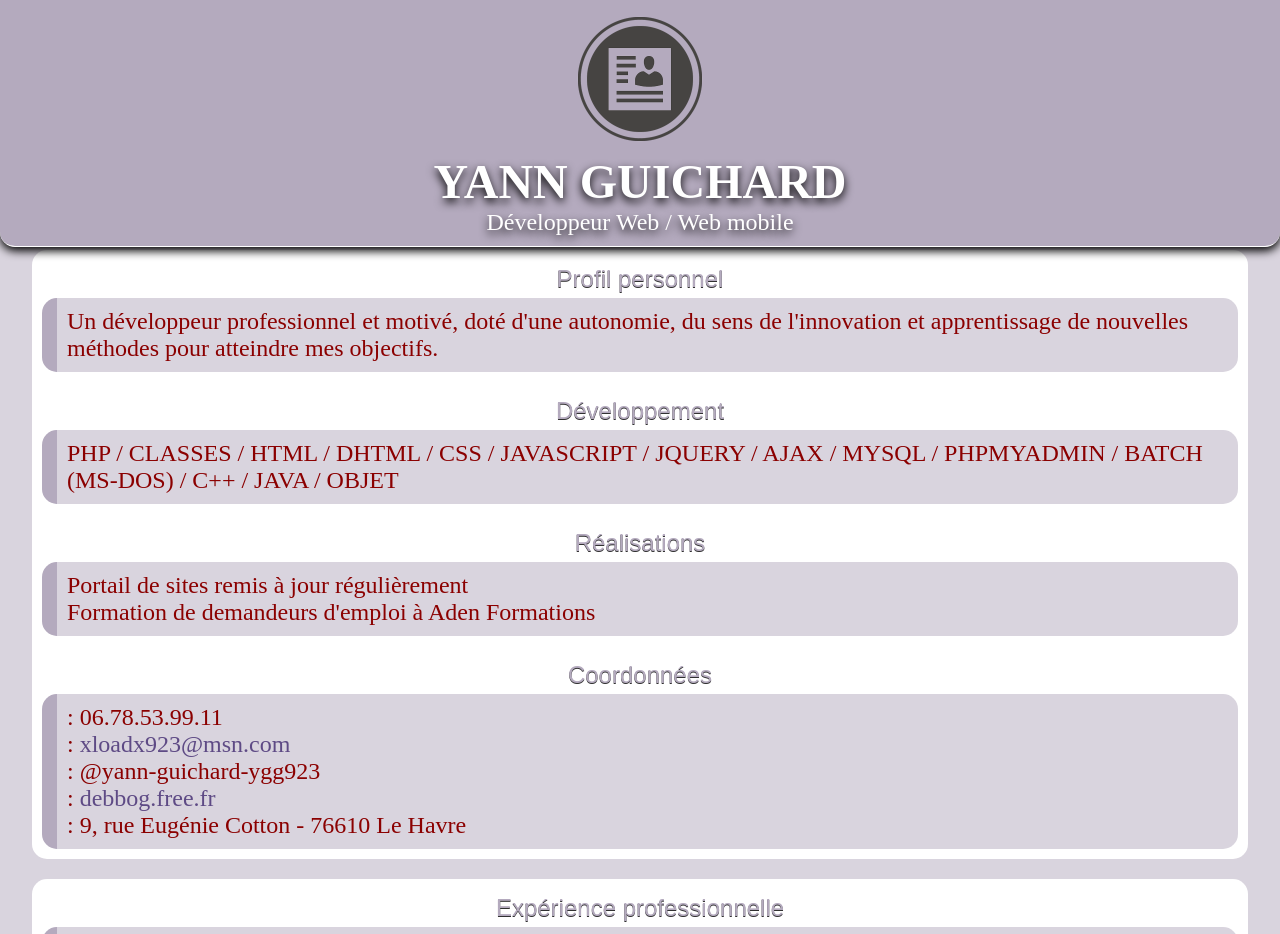
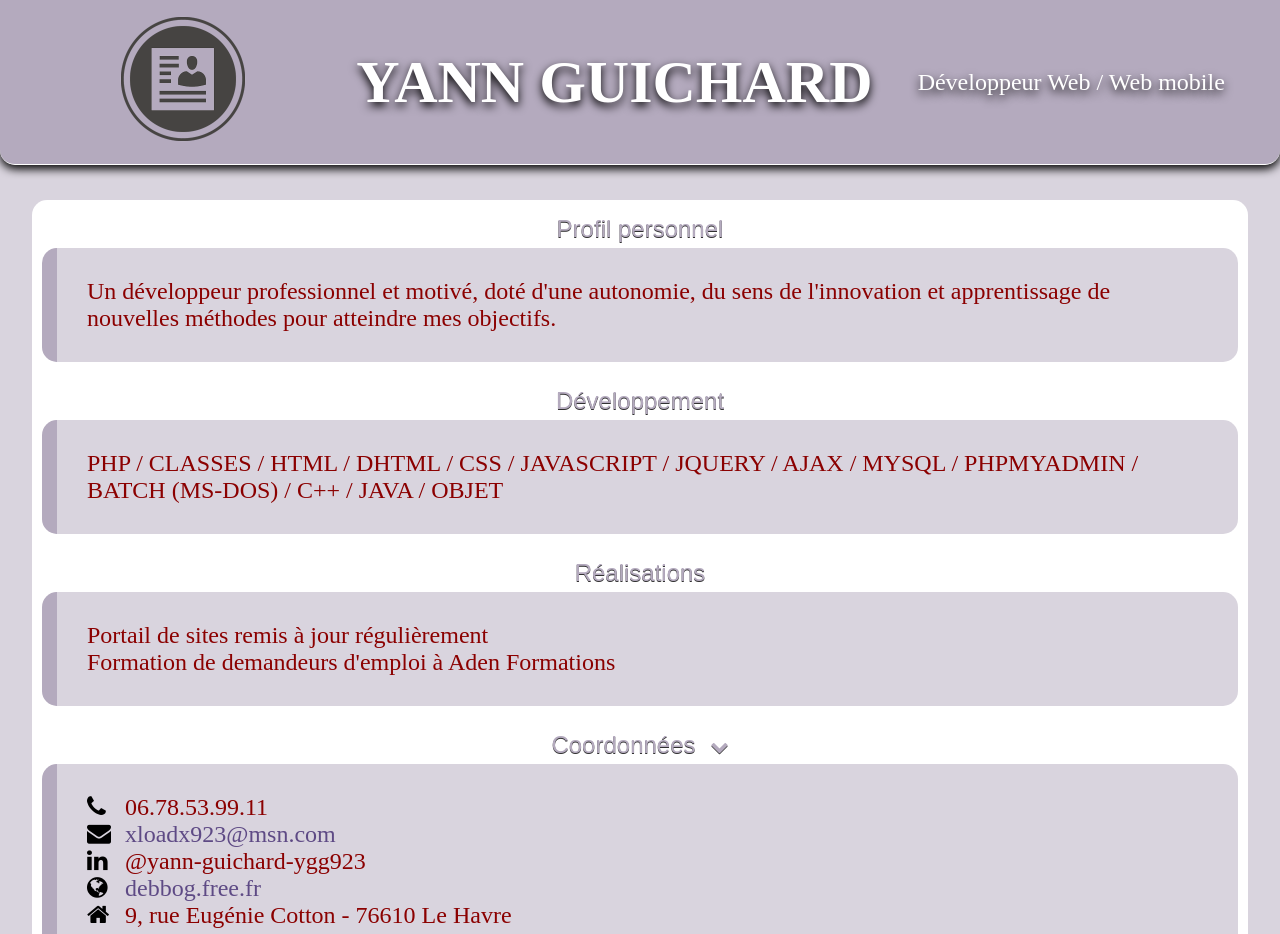
Before and after one commit to xloadx923/CV-Yann-Guichard-20022, a plain HTML site: page index.html in a window 1280 px wide. Shown: the top 934 px of the page. Drawn offline with Linux system fonts and the light colour scheme.

Commit message:
Modif query final

```diff
--- a/css/media.css
+++ b/css/media.css
@@ -3,6 +3,25 @@
     h1, .button, ul.resume{ font-size: 1.5rem;}
 }
 @media screen and (min-width:768px){
-    ul.resume { display: block; }
+    header{
+        display: flex;
+        justify-content: space-evenly;
+    }
+    main{
+    }
+    .contProfil{
+        margin: 200px 0 10px 0;
+    }
+    ul.resume {
+        display: block;
+        padding: 30px;
+    }
+    h1{ font-size: 5rem; }
+    .button, ul.resume{ font-size: 2rem; }
     .fa { display: none; }
+    .coordonnees .fa{ display: inline-block; }
+    .resumeCoord li i{
+        width: 25px;
+        margin-right: 7px;
+    }
 }
--- a/css/style.css
+++ b/css/style.css
@@ -6,9 +6,8 @@ body{
     background-color: var(--transparent-violet-color);
 }
 main{
-    display: grid;
-    grid-template-columns: 1fr;
-
+    display: flex;
+    flex-direction: column;
 }
 .fa-chevron-down, .fa-chevron-up{
     margin-left: 15px;
@@ -60,6 +59,7 @@ header{
     width: 50%;
     height: auto;
 }
+
 .contPhoto, .contIdentity, .contDescription{
     display: flex;
     align-items: center;
@@ -72,7 +72,6 @@ main{
     align-items: center;
     justify-content: center;
     width: 100%;
-    height: auto;
 }
 
 .contProfil{
@@ -81,7 +80,7 @@ main{
     flex-direction: column;
     align-items: center;
     justify-content: center;
-    margin: 250px 0 10px 0;
+    margin: 290px 0 10px 0;
 }
 
 .contProfil article, .contProfessionnel article{
@@ -115,10 +114,10 @@ main{
 
 footer{
     width: 100%;
-    height: 50px;
+    height: 4.5rem;
     padding: 10px 0;
     display: flex;
-    flex-direction: row;
+    flex-direction: column;
     align-items: center;
     justify-content: center;
     border-top: solid 1px;
--- a/index.html
+++ b/index.html
@@ -39,12 +39,12 @@
             </article>
             <article class="coordonnees" id="coordonnees">
                 <button class="button">Coordonnées<i class="fa fa-chevron-down" aria-hidden="true"></i></button>
-                <ul class="resume">
-                    <li><i class="fa fa-phone" aria-hidden="true"></i> : 06.78.53.99.11</li>
-                    <li><i class="fa fa-envelope" aria-hidden="true"></i> : <a href="mailto:xloadx923@msn.com">xloadx923@msn.com</a></li>
-                    <li><i class="fa fa-linkedin" aria-hidden="true"></i> : @yann-guichard-ygg923</li>
-                    <li><i class="fa fa-globe" aria-hidden="true"></i> : <a href="http://debbog.free.fr" target="_blank">debbog.free.fr</a></li>
-                    <li><i class="fa fa-home" aria-hidden="true"></i> : 9, rue Eugénie Cotton - 76610 Le Havre</li>
+                <ul class="resume resumeCoord">
+                    <li><i class="fa fa-phone" aria-hidden="true"></i> 06.78.53.99.11</li>
+                    <li><i class="fa fa-envelope" aria-hidden="true"></i> <a href="mailto:xloadx923@msn.com">xloadx923@msn.com</a></li>
+                    <li><i class="fa fa-linkedin" aria-hidden="true"></i> @yann-guichard-ygg923</li>
+                    <li><i class="fa fa-globe" aria-hidden="true"></i> <a href="http://debbog.free.fr" target="_blank">debbog.free.fr</a></li>
+                    <li><i class="fa fa-home" aria-hidden="true"></i> 9, rue Eugénie Cotton - 76610 Le Havre</li>
                 </ul>
             </article>
         </section>
```
